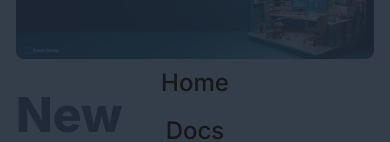
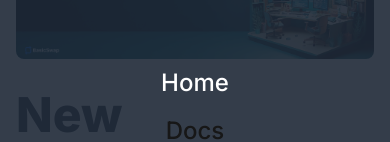
Before and after one commit to basicswap/basicswap-blog, a Next.js app: page /basicswap-release-v015 in a window 390 px wide. Both pictures are taken after a click on the button 340 px from the left and 56 px from the top of the page. Shown: the part 214-356 px from the top of the page. Built offline with nearby package versions, Linux system fonts and the light colour scheme.

Commit message:
Fix mobile nav Home color

```diff
--- a/src/app/[slug]/page.tsx
+++ b/src/app/[slug]/page.tsx
@@ -186,7 +186,7 @@ export default async function PostPage({ params }: { params: Promise<{ slug: str
 
   return (
     <BlogPostLayout post={post}>
-      <MDXRendererWrapper content={mdxSource} headings={extractedHeadings} urlMetaData={urlMetaData} /> {/* Pass urlMetaData */}
+      <MDXRendererWrapper content={mdxSource} headings={extractedHeadings} urlMetaData={urlMetaData} />
     </BlogPostLayout>
   );
 }
--- a/src/components/layout/Header.tsx
+++ b/src/components/layout/Header.tsx
@@ -77,10 +77,10 @@ const Header = () => {
               &times;
             </button>
             <ul className="flex flex-col items-center space-y-4">
-              {NAV_LINKS.map(({ href, label, external }) => (
+              {NAV_LINKS.map(({ href, label, external }, i) => (
                 <li key={href}>
                   <Link
-                    className="text-coolGray-400 hover:text-coolGray-50 font-medium text-2xl"
+                    className={`${i === 0 ? 'text-white' : 'text-coolGray-400'} hover:text-coolGray-50 font-medium text-2xl`}
                     href={href}
                     {...(external ? { target: '_blank', rel: 'noopener noreferrer' } : {})}
                     passHref
```
